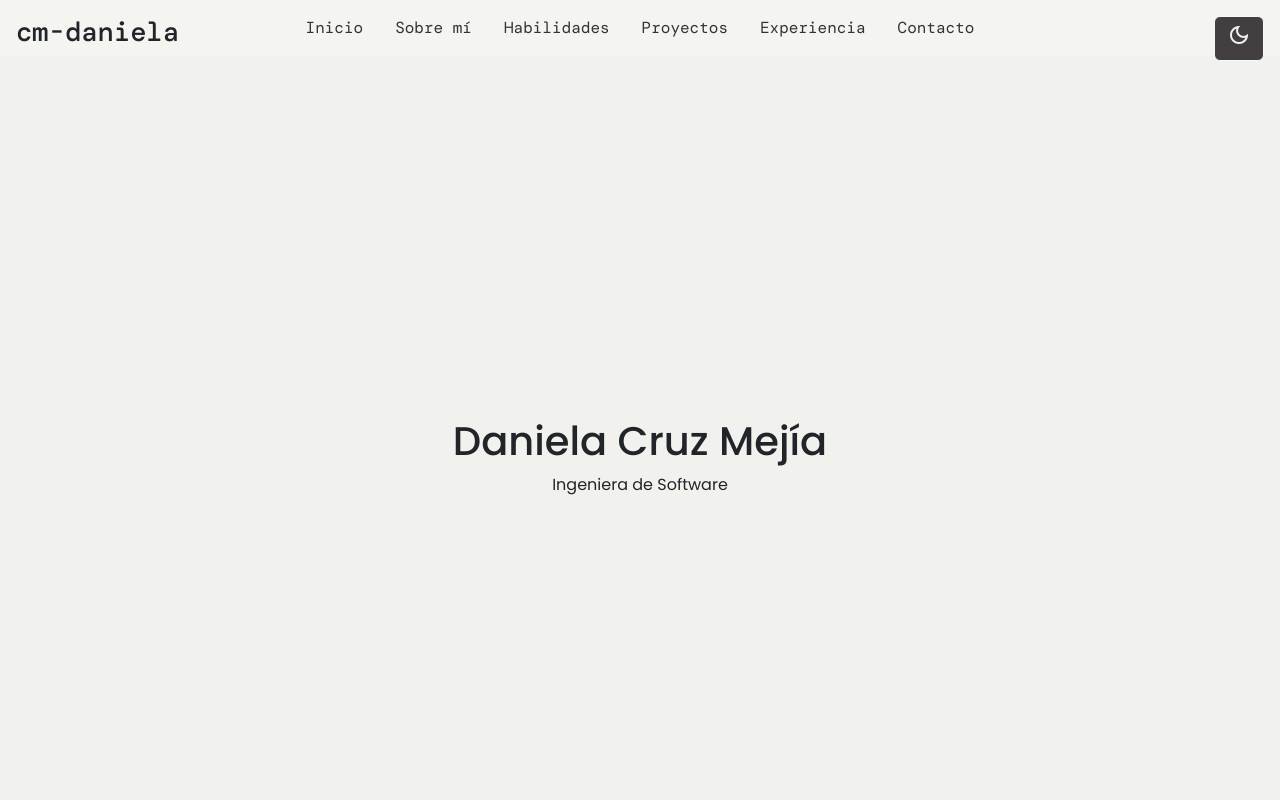
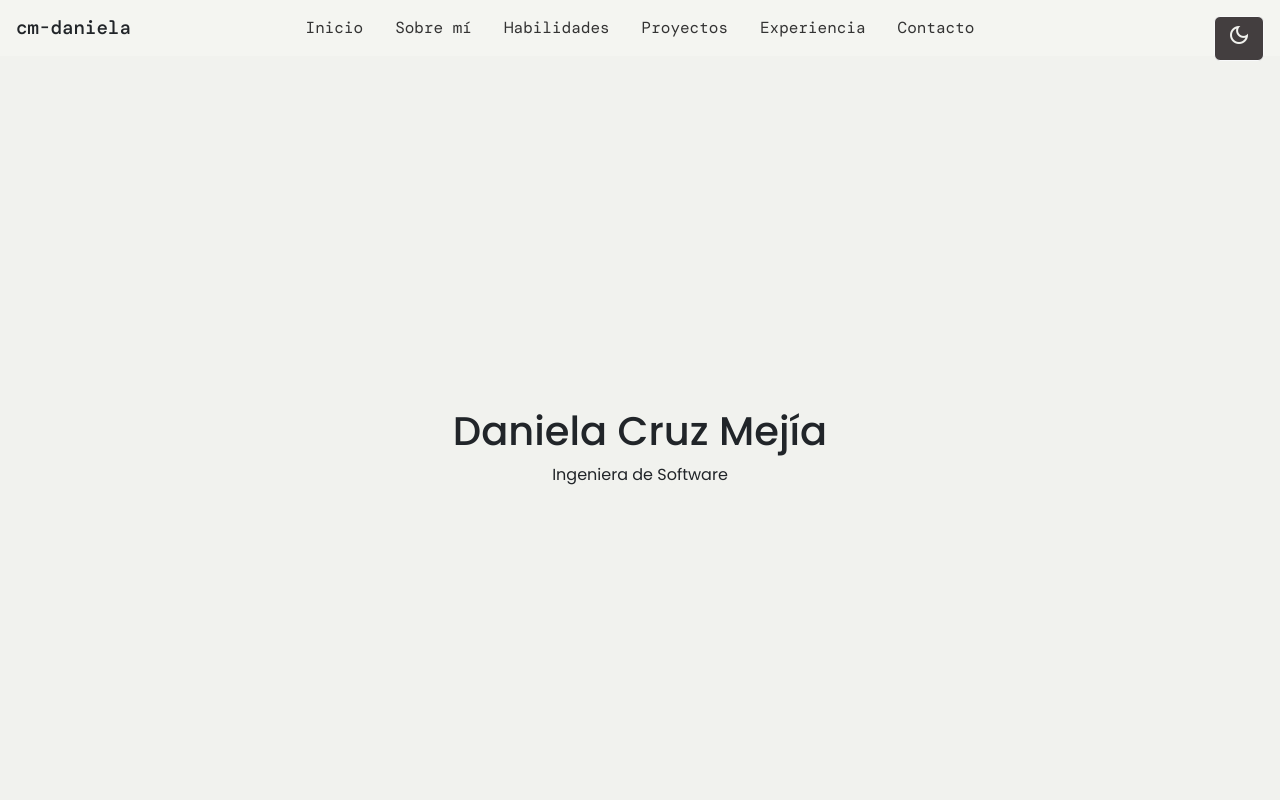
Before and after one commit to dantrixxheron/dantrixxheron.github.io, a plain HTML site: page index.html in a window 1280 px wide. Shown: the top 800 px of the page. Drawn offline with nearby package versions, Linux system fonts and the light colour scheme; a web font is replaced by a local one.

Commit message:
fix header size issues

```diff
--- a/style/nav.css
+++ b/style/nav.css
@@ -1,10 +1,11 @@
 .header {
   padding: 1rem;
+  font-size: 16;
 }
 
 .header h1 {
   margin: 0;
-  font-size: 1.7rem;
+  font-size: 1.2rem;
   font-family: "DM Mono", serif;
   position: relative; /* Asegura que no se "flote" sobre otros elementos */
   z-index: 2; /* Para que esté sobre el nav */
```
